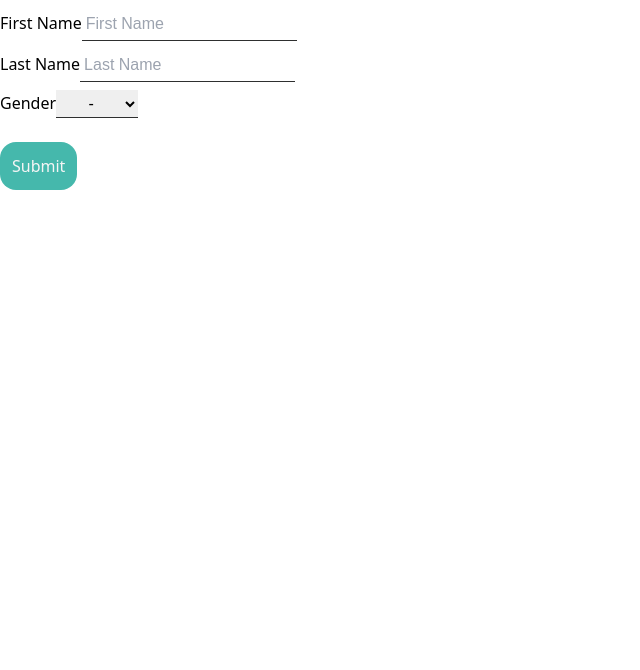
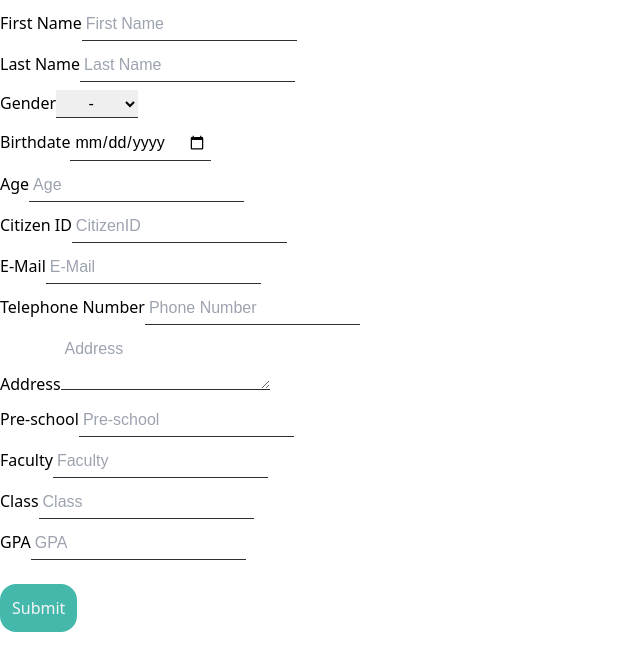
Before and after one commit to dethMastery/react-form, a Next.js app: page /components/Form in a window 1280 px wide. Shown: the top 670 px of the page, without its empty margins (0-640 px from the left). Built offline with nearby package versions, Linux system fonts and the light colour scheme; a web font is replaced by a local one.

Commit message:
feat: setup form base

```diff
--- a/pages/components/Form.tsx
+++ b/pages/components/Form.tsx
@@ -1,9 +1,10 @@
-import { useState } from "react";
-import { Form, Field, FormRenderProps } from "react-final-form";
+import { Form, Field } from "react-final-form";
 import { ValidationErrors } from "final-form";
 import * as Yup from "yup";
 
 import { IBM_Plex_Sans_Thai } from "next/font/google";
+
+import { schema } from "./formSchema";
 
 const IBM = IBM_Plex_Sans_Thai({
   weight: "300",
@@ -27,20 +28,15 @@ interface FormInterface {
   address?: string;
 
   preSchool?: string;
-  GPA?: number;
-
   faculty?: string;
   class?: string;
+
+  GPA?: number;
 }
 
 const submitHandle = (values: FormInterface) => {
   console.log(values);
 };
-
-const schema = Yup.object().shape({
-  firstName: Yup.string().required("First name is required"),
-  lastName: Yup.string().required("Last name is required"),
-});
 
 const validation = async (values: FormInterface): Promise<ValidationErrors> => {
   try {
@@ -62,8 +58,9 @@ function registeringForm() {
     <Form
       onSubmit={submitHandle}
       validate={validation}
-      render={({ handleSubmit, submission }) => (
+      render={({ handleSubmit, submitting, pristine }) => (
         <form onSubmit={handleSubmit}>
+          {/* First name */}
           <div className="inputContainer my-[.5rem]">
             <label>First Name</label>
             <Field name="firstName">
@@ -75,11 +72,13 @@ function registeringForm() {
                   }
                   {...input}
                   placeholder="First Name"
+                  type="text"
                 />
               )}
             </Field>
           </div>
 
+          {/* Last name */}
           <div className="inputContainer my-[.5rem]">
             <label>Last Name</label>
             <Field name="lastName">
@@ -91,11 +90,13 @@ function registeringForm() {
                   }
                   {...input}
                   placeholder="Last Name"
+                  type="text"
                 />
               )}
             </Field>
           </div>
 
+          {/* Gender */}
           <div className="optionContainer my-[.5rem]">
             <label>Gender</label>
             <Field name="gender">
@@ -116,9 +117,184 @@ function registeringForm() {
             <br />
           </div>
 
+          {/* Birthday */}
+          <div className="inputContainer my-[.5rem]">
+            <label>Birthdate</label>
+            <Field name="birthDate">
+              {({ input }) => (
+                <input
+                  className={
+                    IBM.className +
+                    " p-1 border-[#2e2f2f] border-b-[1px] outline-0"
+                  }
+                  {...input}
+                  placeholder="Birth date"
+                  type="date"
+                />
+              )}
+            </Field>
+          </div>
+
+          {/* Age */}
+          <div className="inputContainer my-[.5rem]">
+            <label>Age</label>
+            <Field name="age">
+              {({ input }) => (
+                <input
+                  className={
+                    IBM.className +
+                    " p-1 border-[#2e2f2f] border-b-[1px] outline-0"
+                  }
+                  {...input}
+                  placeholder="Age"
+                  type="number"
+                />
+              )}
+            </Field>
+          </div>
+
+          {/* CitizenID */}
+          <div className="inputContainer my-[.5rem]">
+            <label>Citizen ID</label>
+            <Field name="citizenID">
+              {({ input }) => (
+                <input
+                  className={
+                    IBM.className +
+                    " p-1 border-[#2e2f2f] border-b-[1px] outline-0"
+                  }
+                  {...input}
+                  placeholder="CitizenID"
+                  type="number"
+                />
+              )}
+            </Field>
+          </div>
+
+          {/* E-Mail */}
+          <div className="inputContainer my-[.5rem]">
+            <label>E-Mail</label>
+            <Field name="email">
+              {({ input }) => (
+                <input
+                  className={
+                    IBM.className +
+                    " p-1 border-[#2e2f2f] border-b-[1px] outline-0"
+                  }
+                  {...input}
+                  placeholder="E-Mail"
+                  type="email"
+                />
+              )}
+            </Field>
+          </div>
+
+          {/* Telephone number */}
+          <div className="inputContainer my-[.5rem]">
+            <label>Telephone Number</label>
+            <Field name="phoneNumber">
+              {({ input }) => (
+                <input
+                  className={
+                    IBM.className +
+                    " p-1 border-[#2e2f2f] border-b-[1px] outline-0"
+                  }
+                  {...input}
+                  placeholder="Phone Number"
+                  type="tel"
+                />
+              )}
+            </Field>
+          </div>
+
+          {/* Address */}
+          <div className="inputContainer my-[.5rem]">
+            <label>Address</label>
+            <Field name="address">
+              {({ input }) => (
+                <textarea
+                  id="address"
+                  className={
+                    IBM.className +
+                    " p-1 border-[#2e2f2f] border-b-[1px] outline-0"
+                  }
+                  {...input}
+                  placeholder="Address"
+                />
+              )}
+            </Field>
+          </div>
+
+          {/* Pre school */}
+          <div className="inputContainer my-[.5rem]">
+            <label>Pre-school</label>
+            <Field name="preSchool">
+              {({ input }) => (
+                <input
+                  className={
+                    IBM.className +
+                    " p-1 border-[#2e2f2f] border-b-[1px] outline-0"
+                  }
+                  {...input}
+                  placeholder="Pre-school"
+                />
+              )}
+            </Field>
+          </div>
+
+          {/* Faculty */}
+          <div className="inputContainer my-[.5rem]">
+            <label>Faculty</label>
+            <Field name="faculty">
+              {({ input }) => (
+                <input
+                  className={
+                    IBM.className +
+                    " p-1 border-[#2e2f2f] border-b-[1px] outline-0"
+                  }
+                  {...input}
+                  placeholder="Faculty"
+                />
+              )}
+            </Field>
+          </div>
+
+          {/* Class */}
+          <div className="inputContainer my-[.5rem]">
+            <label>Class</label>
+            <Field name="class">
+              {({ input }) => (
+                <input
+                  className={
+                    IBM.className +
+                    " p-1 border-[#2e2f2f] border-b-[1px] outline-0"
+                  }
+                  {...input}
+                  placeholder="Class"
+                />
+              )}
+            </Field>
+          </div>
+
+          <div className="inputContainer my-[.5rem]">
+            <label>GPA</label>
+            <Field name="gpa">
+              {({ input }) => (
+                <input
+                  className={
+                    IBM.className +
+                    " p-1 border-[#2e2f2f] border-b-[1px] outline-0"
+                  }
+                  {...input}
+                  placeholder="GPA"
+                />
+              )}
+            </Field>
+          </div>
+
           <button
-            disabled={submission}
             type="submit"
+            disabled={submitting || pristine}
             className="submit transition p-[.75rem] my-4 bg-[#45b8ac] text-[whitesmoke] rounded-[1rem] hover:opacity-60"
           >
             Submit
--- a/pages/index.tsx
+++ b/pages/index.tsx
@@ -13,7 +13,7 @@ export default function Home() {
   return (
     <>
       <Head>
-        <title>Final Form</title>
+        <title>School Registration Form</title>
         <meta
           name="description"
           content="just a form that make with 'React Final Form' + 'YUP'"
@@ -24,7 +24,9 @@ export default function Home() {
 
       <main className={styles.main}>
         <section>
-          <h1 className={IBM.className + " text-5xl"}>Hi :D</h1>
+          <h1 className={IBM.className + " text-3xl underline"}>
+            School Registration Form
+          </h1>
         </section>
 
         <section>{registeringForm()}</section>
```
